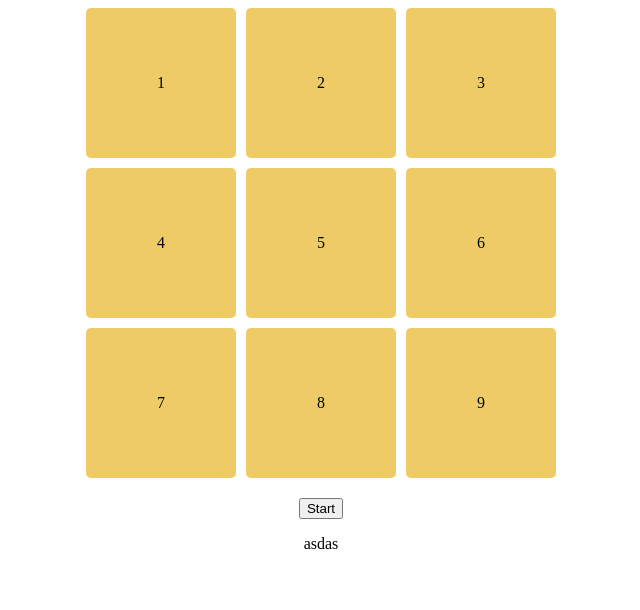
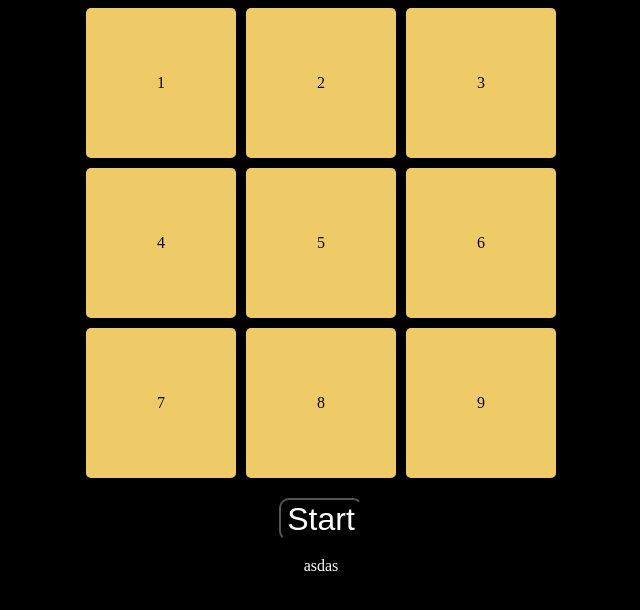
Before and after one commit to chocnutking93/memory-game, a plain HTML site: page index.html in a window 1280 px wide. Shown: the whole page, without its empty margins (319-959 px from the left). Drawn offline with Linux system fonts and the light colour scheme.

Commit message:
Change background color to black. Change text to white.

```diff
--- a/styles.css
+++ b/styles.css
@@ -1,5 +1,6 @@
 *{
     viewport-fit: 100%;
+    background-color: black;
 }
 
 .container{
@@ -46,4 +47,11 @@
 .notice {
     display:flex;
     justify-content: center;
+    color: white;
 }
+
+button {
+    color:white;
+    border-radius: 10px;
+    font-size: 2rem;
+}
```
